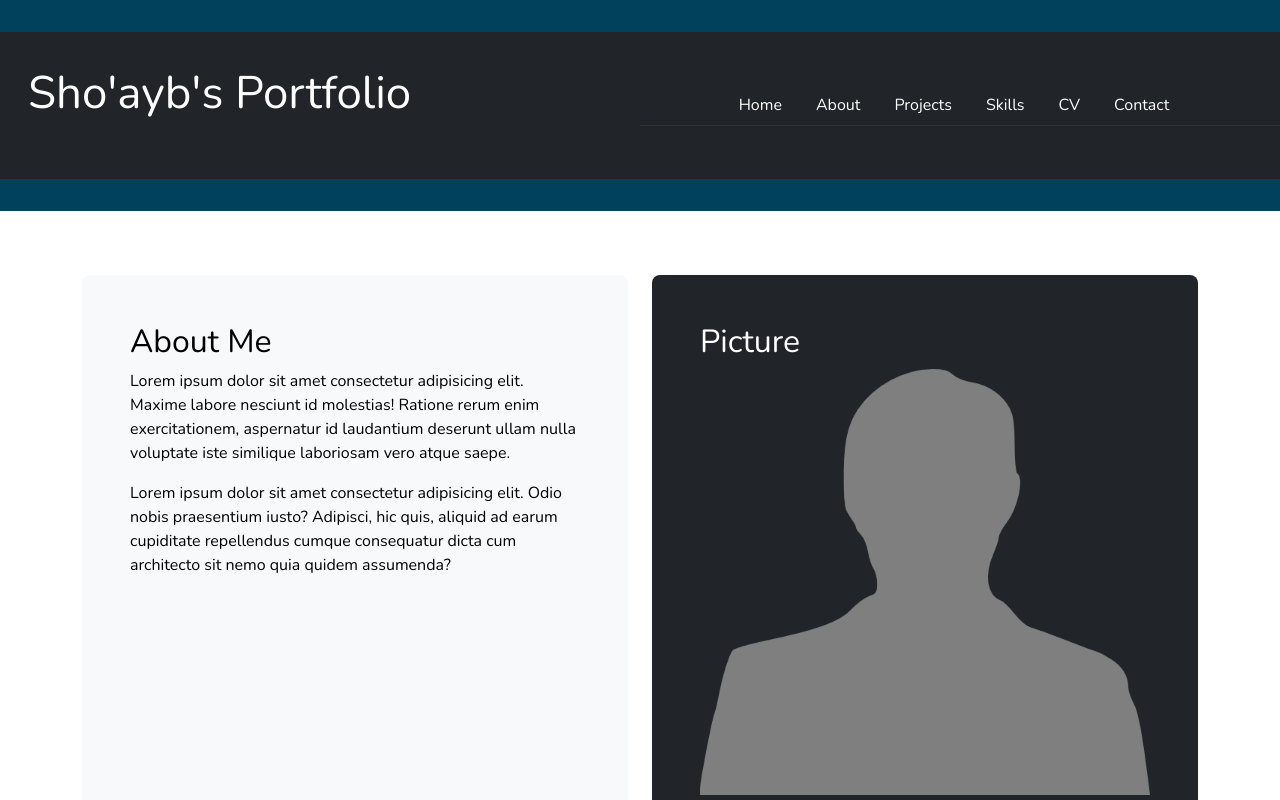
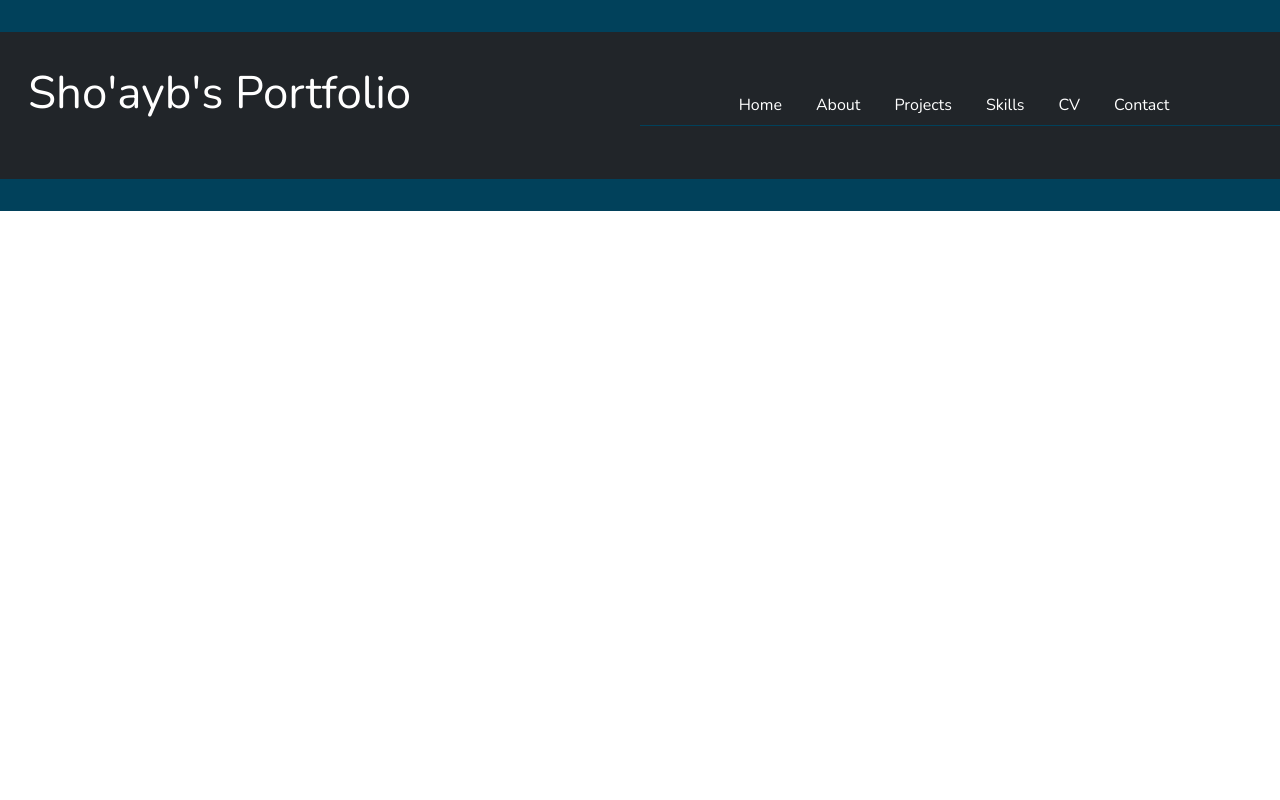
Before and after one commit to Sho-ayb/react-profile, a React (Create React App) app: page /about in a window 1280 px wide. Shown: the top 800 px of the page. Built offline with nearby package versions, Linux system fonts and the light colour scheme.

Commit message:
changed exact routes from to include react-profile/

```diff
--- a/src/App.js
+++ b/src/App.js
@@ -68,16 +68,16 @@ const App = () => {
       <Route exact path="/react-profile">
         <Home />
       </Route>
-      <Route exact path="/about">
+      <Route exact path="react-profile/about">
         <About />
       </Route>
-      <Route exact path="/projects">
+      <Route exact path="react-profile/projects">
         <Projects />
       </Route>
-      <Route exact path="/skills">
+      <Route exact path="react-profile/skills">
         <Skills />
       </Route>
-      <Route exact path="/contact">
+      <Route exact path="react-profile/contact">
         <Contact />
       </Route>
     </Switch>
```
